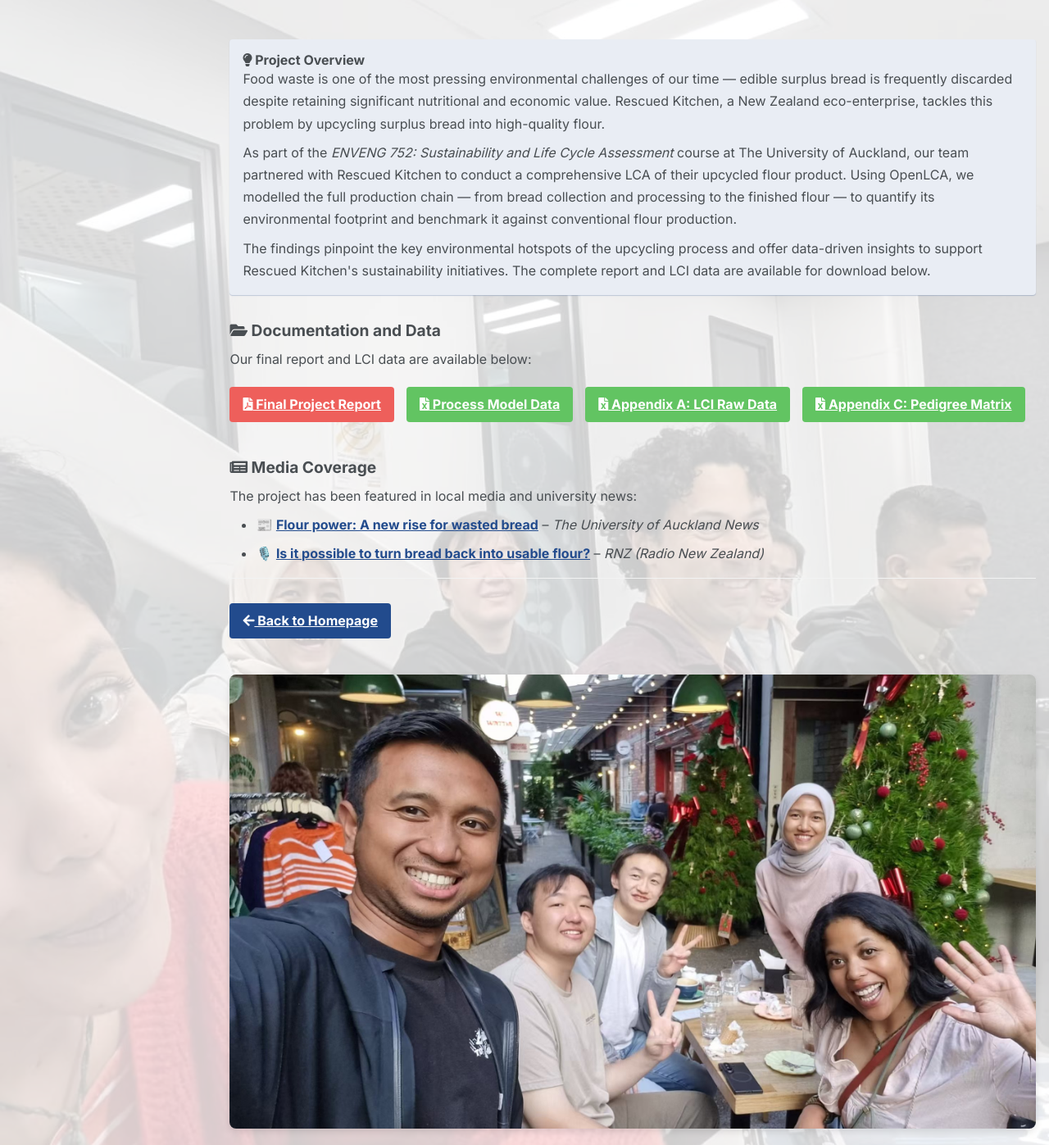
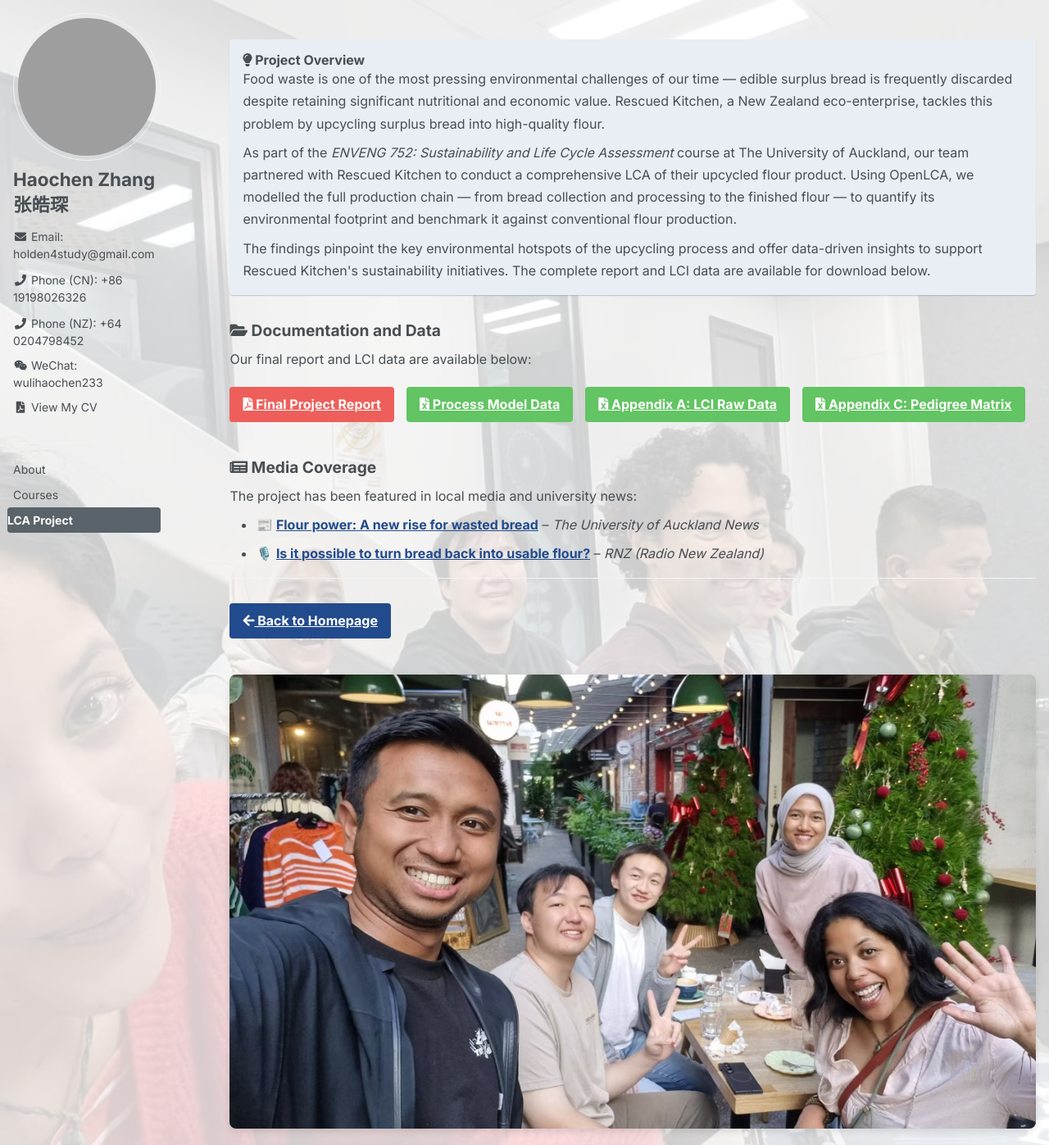
Before and after one commit to Zhang-holden/Zhang-holden.github.io, a Jekyll site: the page built from _pages/rescued-flour-lca.md, in a window 1280 px wide and 1397 px high. Shown: the whole window at 82% size. Built offline with Jekyll 4.4.1, drawn with Linux system fonts in a browser that asks for light colours; grey boxes are pictures that could not be loaded.

Commit message:
Add CV link to sidebar and enable sidebar on LCA page

```diff
--- a/_includes/author-profile.html
+++ b/_includes/author-profile.html
@@ -38,8 +38,9 @@
 <li><a href="tel:{{ author.whatsapp_nz | remove: ' ' }}"><i class="fas fa-fw fa-phone" aria-hidden="true"></i> Phone (NZ): {{ author.whatsapp_nz }}</a></li>
 {% endif %}
 {% if author.wechat %}
-        <li><i class="fab fa-fw fa-weixin" aria-hidden="true"></i> WeChat: {{ author.wechat }}</li>
-      {% endif %}
+<li><i class="fab fa-fw fa-weixin" aria-hidden="true"></i> WeChat: {{ author.wechat }}</li>
+{% endif %}
+<li><a href="{{ '/files/CV_Haochen_Zhang.pdf' | relative_url }}" target="_blank"><i class="fas fa-fw fa-file-pdf" aria-hidden="true"></i> View My CV</a></li>
       {% if author.xiaohongshu %}
         <li><a href="{{ author.xiaohongshu }}" target="_blank"><i class="fas fa-fw fa-book" aria-hidden="true"></i> Xiaohongshu (RED)</a></li>
       {% endif %}
@@ -147,6 +148,7 @@
 {% if author.whatsapp_nz %}
 <a href="tel:{{ author.whatsapp_nz | remove: ' ' }}"><i class="fas fa-fw fa-phone" aria-hidden="true"></i></a>
 {% endif %}
+<a href="{{ '/files/CV_Haochen_Zhang.pdf' | relative_url }}" target="_blank"><i class="fas fa-fw fa-file-pdf" aria-hidden="true"></i></a>
       {% if author.xiaohongshu %}
         <a href="{{ author.xiaohongshu }}" target="_blank"><i class="fas fa-fw fa-book" aria-hidden="true"></i></a>
       {% endif %}
```
Also changed, not shown: _pages/rescued-flour-lca.md (+1 -1 lines), 1 other file.
